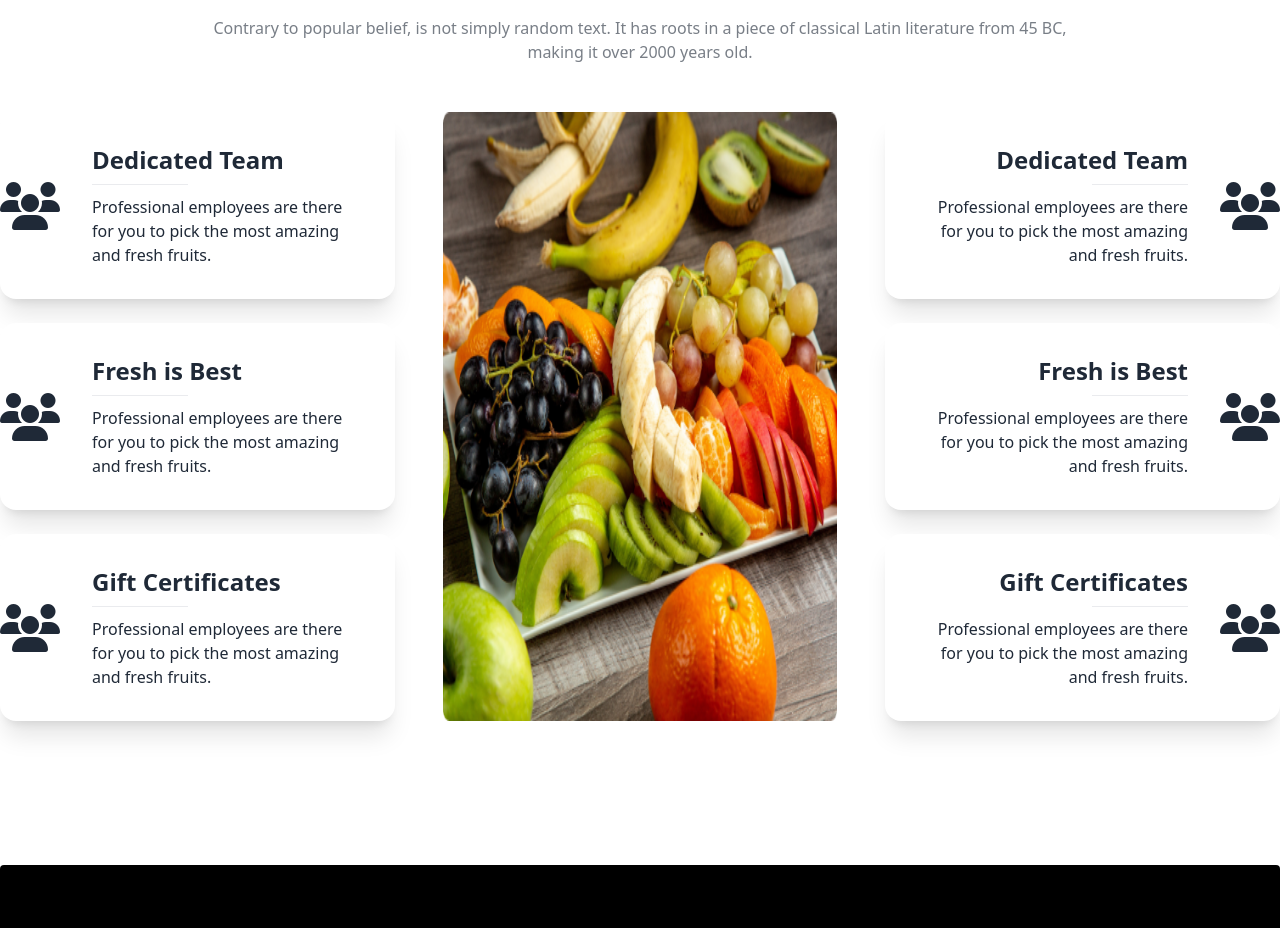
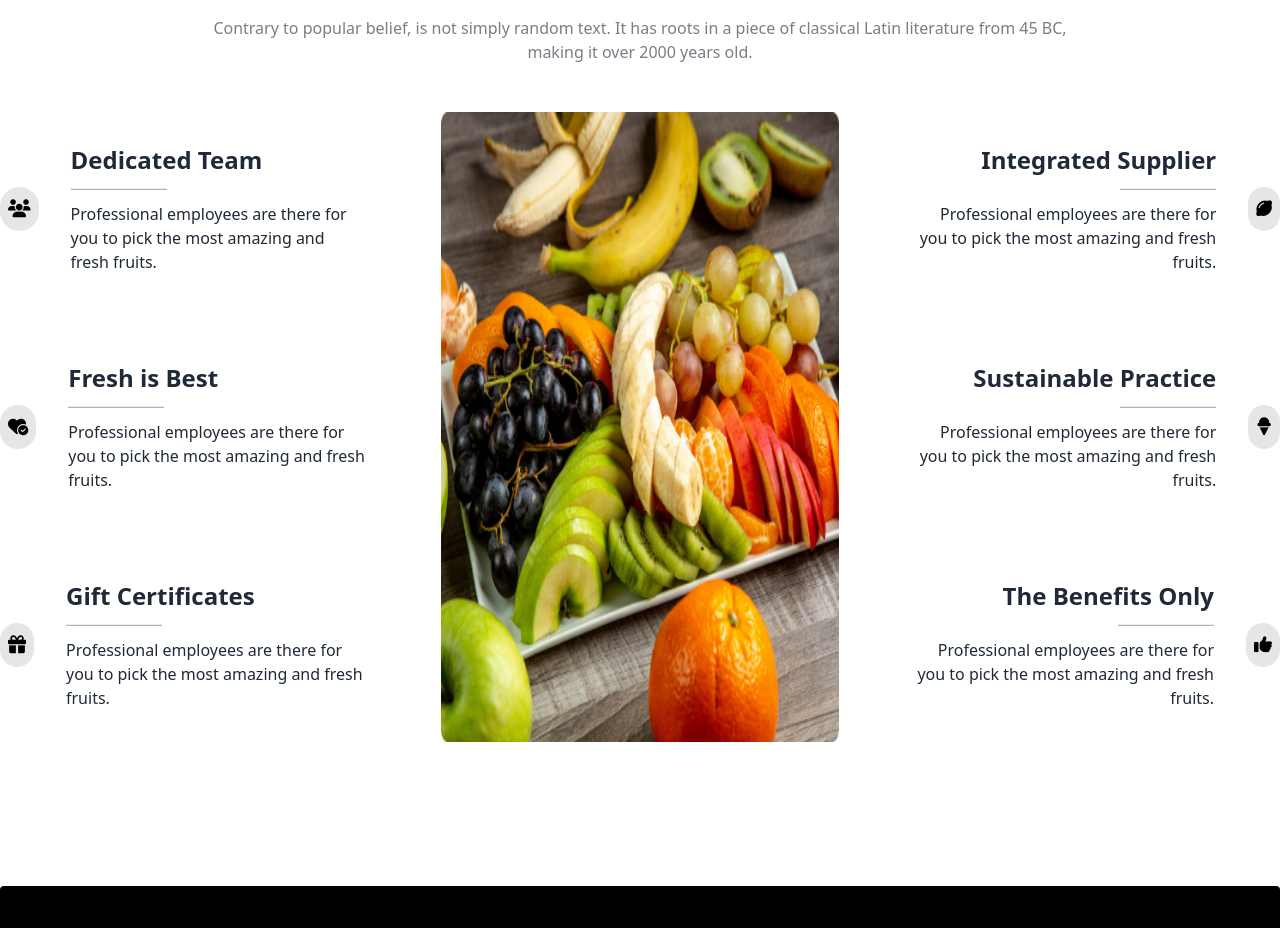
Before and after one commit to Shakib-Shajid/fruit-brust, a plain HTML site: page index.html in a window 1280 px wide. Shown: the part 2608-3536 px from the top of the page. Drawn offline with nearby package versions, Linux system fonts and the light colour scheme.

Commit message:
reason updated

```diff
--- a/index.html
+++ b/index.html
@@ -5,6 +5,7 @@
     <meta charset="UTF-8">
     <meta name="viewport" content="width=device-width, initial-scale=1.0">
     <title>Fruit Brust</title>
+    <link rel="shortcut icon" href="images/logo.png" type="image/x-icon">
     <!-- Tailwind & DaisyUI -->
     <link href="https://cdn.jsdelivr.net/npm/daisyui@3.4.0/dist/full.css" rel="stylesheet" type="text/css" />
     <script src="https://cdn.tailwindcss.com"></script>
@@ -560,18 +561,19 @@
                     literature from 45 BC, making it over 2000 years old.</p>
             </div>
 
-            <div class="grid grid-cols-3 gap-12">
+            <div class="grid grid-cols-3 gap-11">
                 <div class="space-y-6">
                     <div>
                         <!-- 1st card -->
-                        <div class="card lg:card-side bg-base-100 shadow-xl">
-                            <div class="flex items-center ">
+                        <div class="lg:card-side bg-base-100">
+                            <div class="flex items-center">
                                 <div>
-                                    <i class="fa-solid fa-users text-5xl "></i>
+                                    <i class="fa-solid fa-users text-lg bg-[#1212121a] text-black rounded-full p-2"></i>
                                 </div>
                                 <div class="card-body">
                                     <h2 class="text-2xl font-bold">Dedicated Team</h2>
-                                    <hr class="h-[3px] w-24 bg-white opacity-80">
+                                    <!-- <hr class="h-[3px] w-24 bg-white opacity-80 "> -->
+                                    <hr class="w-24 h-[2px] bg-gray-400 my-1 opacity-80">
                                     <p>Professional employees are there for you to pick the most amazing and fresh
                                         fruits.
                                     </p>
@@ -580,28 +582,29 @@
                         </div>
                     </div>
                     <!-- 2nd -->
-                    <div class="card lg:card-side bg-base-100 shadow-xl">
+                    <div class="lg:card-side bg-base-100">
                         <div class="flex items-center">
                             <div>
-                                <i class="fa-solid fa-users text-5xl "></i>
+                                <i
+                                    class="fa-solid fa-heart-circle-check text-lg bg-[#1212121a] text-black rounded-full p-2 "></i>
                             </div>
                             <div class="card-body">
                                 <h2 class="text-2xl font-bold">Fresh is Best</h2>
-                                <hr class="h-[3px] w-24 bg-white opacity-80">
+                                <hr class="w-24 h-[2px] bg-gray-400 my-1 opacity-80">
                                 <p>Professional employees are there for you to pick the most amazing and fresh fruits.
                                 </p>
                             </div>
                         </div>
                     </div>
                     <!-- 3rd -->
-                    <div class="card lg:card-side bg-base-100 shadow-xl">
+                    <div class="lg:card-side bg-base-100">
                         <div class="flex items-center">
                             <div>
-                                <i class="fa-solid fa-users text-5xl "></i>
+                                <i class="fa-solid fa-gift text-lg bg-[#1212121a] text-black rounded-full p-2"></i>
                             </div>
                             <div class="card-body">
                                 <h2 class="text-2xl font-bold">Gift Certificates</h2>
-                                <hr class="h-[3px] w-24 bg-white opacity-80">
+                                <hr class="w-24 h-[2px] bg-gray-400 my-1 opacity-80">
                                 <p>Professional employees are there for you to pick the most amazing and fresh fruits.
                                 </p>
                             </div>
@@ -615,55 +618,50 @@
                 <div class="space-y-6">
                     <div>
                         <!-- 1st card -->
-                        <div class="card lg:card-side bg-base-100 shadow-xl">
+                        <div class="lg:card-side bg-base-100">
                             <div class="flex items-center">
                                 <div class="card-body">
-                                    <h2 class="text-2xl font-bold text-right">Dedicated Team</h2>
-                                    <div class="flex justify-end">
-                                        <hr class="h-[3px] w-24 bg-white opacity-80">
-                                    </div>
+                                    <h2 class="text-2xl font-bold text-right">Integrated Supplier</h2>
+                                    <hr class="w-24 h-[2px] bg-gray-400 my-1 opacity-80 ml-auto">
                                     <p class="text-right">Professional employees are there for you to pick the most
                                         amazing and fresh
                                         fruits.
                                     </p>
                                 </div>
                                 <div>
-                                    <i class="fa-solid fa-users text-5xl "></i>
+                                    <i class="fa-solid fa-lemon text-lg bg-[#1212121a] text-black rounded-full p-2"></i>
                                 </div>
                             </div>
                         </div>
                     </div>
                     <!-- 2nd -->
-                    <div class="card lg:card-side bg-base-100 shadow-xl">
+                    <div class="lg:card-side bg-base-100">
                         <div class="flex items-center">
                             <div class="card-body">
-                                <h2 class="text-2xl font-bold text-right">Fresh is Best</h2>
-                                <div class="flex justify-end">
-                                    <hr class="h-[3px] w-24 bg-white opacity-80">
-                                </div>
+                                <h2 class="text-2xl font-bold text-right">Sustainable Practice</h2>
+                                <hr class="w-24 h-[2px] bg-gray-400 my-1 opacity-80 ml-auto">
                                 <p class="text-right">Professional employees are there for you to pick the most amazing
                                     and fresh fruits.
                                 </p>
                             </div>
                             <div>
-                                <i class="fa-solid fa-users text-5xl "></i>
+                                <i class="fa-solid fa-ice-cream text-lg bg-[#1212121a] text-black rounded-full p-2"></i>
                             </div>
                         </div>
                     </div>
                     <!-- 3rd -->
-                    <div class="card lg:card-side bg-base-100 shadow-xl">
+                    <div class="lg:card-side bg-base-100">
                         <div class="flex items-center">
                             <div class="card-body">
-                                <h2 class="text-2xl font-bold text-right">Gift Certificates</h2>
-                                <div class="flex justify-end">
-                                    <hr class="h-[3px] w-24 bg-white opacity-80">
-                                </div>
+                                <h2 class="text-2xl font-bold text-right">The Benefits Only</h2>
+                                <hr class="w-24 h-[2px] bg-gray-400 my-1 opacity-80 ml-auto">
                                 <p class="text-right">Professional employees are there for you to pick the most amazing
                                     and fresh fruits.
                                 </p>
                             </div>
                             <div>
-                                <i class="fa-solid fa-users text-5xl "></i>
+                                <i
+                                    class="fa-solid fa-thumbs-up text-lg bg-[#1212121a] text-black rounded-full p-2 "></i>
                             </div>
                         </div>
                     </div>
```
